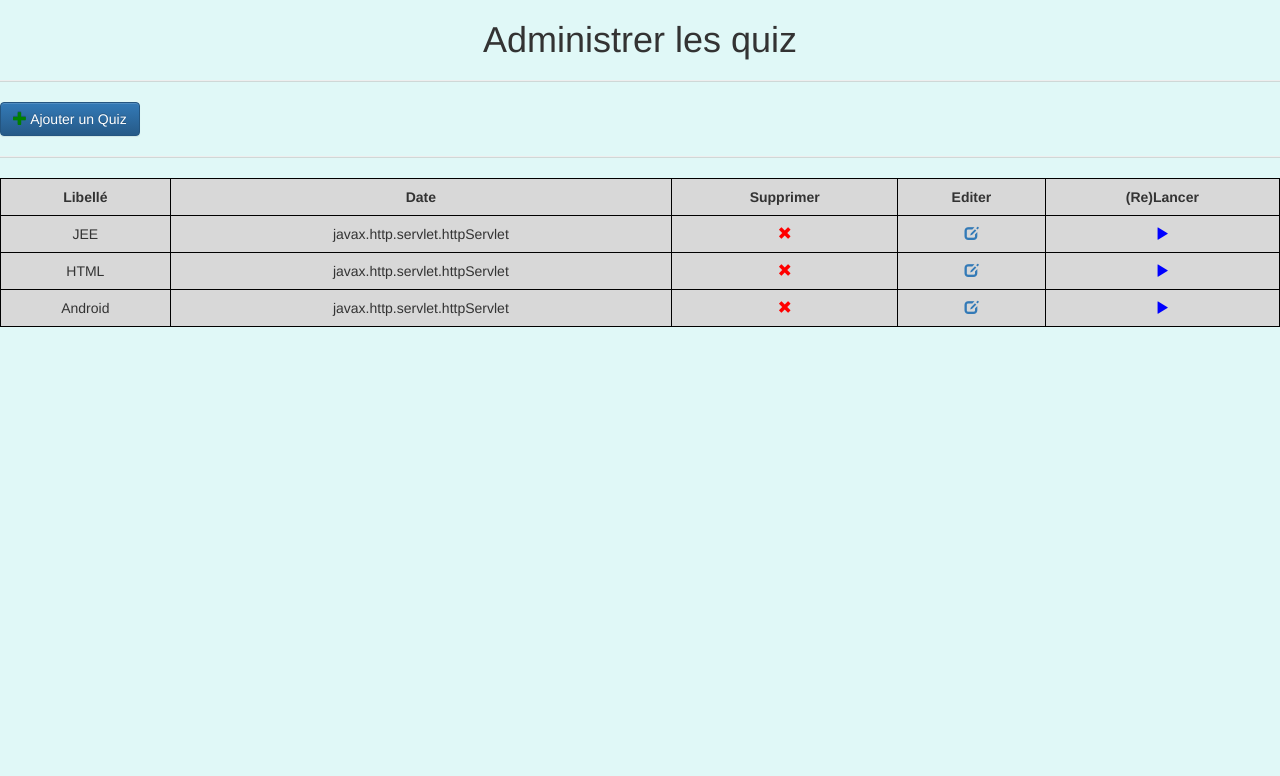
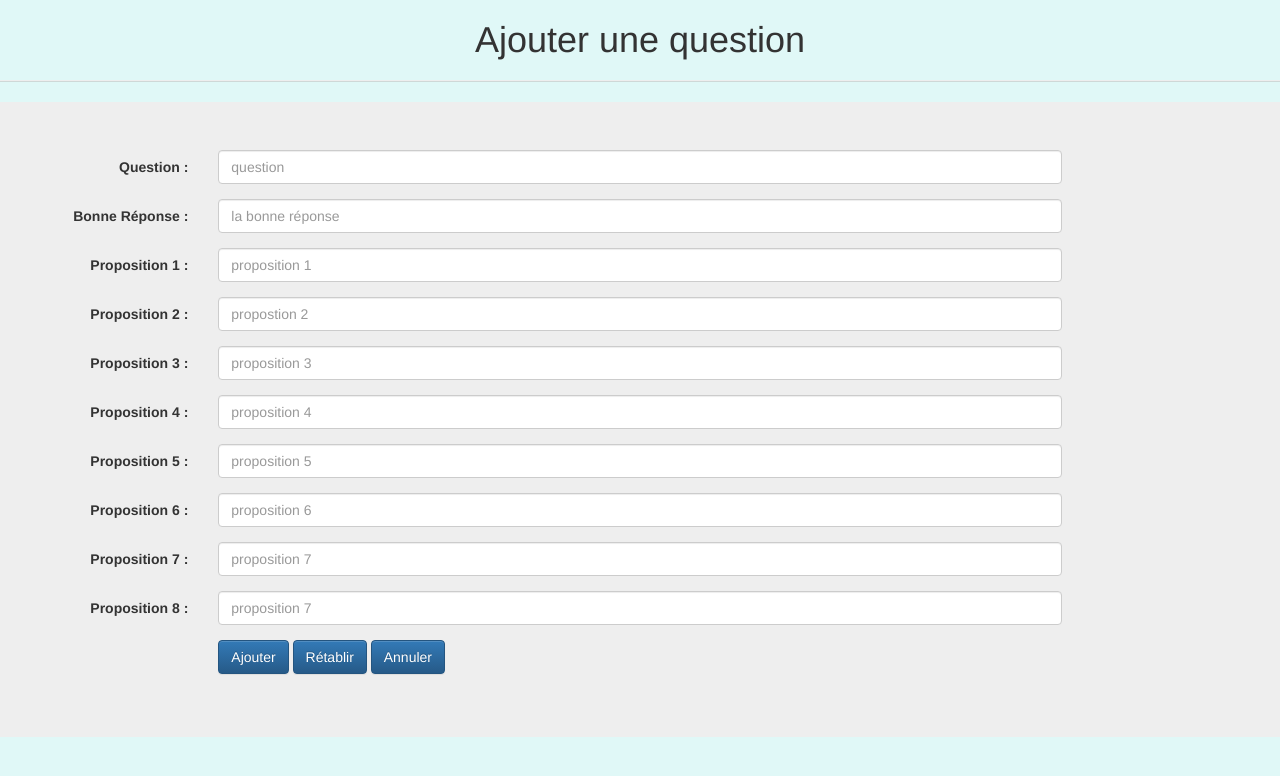
Before and after one commit to kgiroux/integrationproject, a Java web app: page /questionAdmin.jsp in a window 1280 px wide. Shown: the top 776 px of the page. Run offline with Tomcat 11, a stand-in JSP engine, Linux system fonts and the light colour scheme; some libraries are stand-ins or nearby versions.

Commit message:
PPage questionAdmin.jsp

```diff
--- a/WebContent/questionAdmin.jsp
+++ b/WebContent/questionAdmin.jsp
@@ -10,49 +10,85 @@
 <link href="Ressources/bootstrap/css/style.css" rel="stylesheet" type ="text/css">
 <link href="//maxcdn.bootstrapcdn.com/font-awesome/4.2.0/css/font-awesome.min.css" rel="stylesheet">
 <script src="https://ajax.googleapis.com/ajax/libs/jquery/1.11.3/jquery.min.js"></script>
-<script src="http://maxcdn.bootstrapcdn.com/bootstrap/3.3.5/js/bootstrap.min.js"></script>
+<script src="Ressources/bootstrap/js/bootstrap.min.js"></script>
 </head>
 <body>
-	<h1>Administrer les quiz</h1>
+	<h1>Ajouter une question</h1>
 	<hr>
-	<button class="btn btn-primary"><span class ="glyphicon glyphicon-plus"> </span> Ajouter un Quiz</button>
-	<hr>
- <table class="table table-bordered table-hover ">
-    <thead>
-      <tr style="background-color:#D8D8D8;">
- 	<th>Libellé</th>
- 	<th>Date</th>
- 	<th>Supprimer</th>
- 	<th>Editer</th>
- 	<th>(Re)Lancer</th>
-      </tr>
-
-    </thead>
-    <tbody>
-    <tr>
-        <td>JEE</td>
-        <td>javax.http.servlet.httpServlet</td>
-        <td><a href="#"><span class="glyphicon glyphicon-remove"></span></a></td>
-        <td><a href="#"><span class="glyphicon glyphicon-edit"></span></a></td>
-		<td><a href="#"><span class="glyphicon glyphicon-play"></span></a></td>
-      </tr>
-	 <tr>
-        <td>HTML</td>
-		<td>javax.http.servlet.httpServlet</td>
-		<td><a href="#"><span class ="glyphicon glyphicon-remove"></span></a></td>
-		<td><a href="#"><span class ="glyphicon glyphicon-edit"></span></a></td>
-		<td><a href="#"><span class ="glyphicon glyphicon-play"></span></a></td>
-      </tr>
-      <tr>
-        <td>Android</td>
-		<td>javax.http.servlet.httpServlet</td>
-		<td><a href="#"><span class ="glyphicon glyphicon-remove"></span></a></td>
-		<td><a href="#"><span class ="glyphicon glyphicon-edit"></span></a></td>
-		<td><a href="#"><span class ="glyphicon glyphicon-play"></span></a></td>
-      </tr>
-    </tbody>
-  </table>
-
+	<div class="jumbotron jumboqA">
+		<form class="form-horizontal" method="post" action="/EnregistrerQuestion">
+			<fieldset>
+				<div class="form-group">
+				  <label class="col-md-2 control-label" for="libelleQuestion">Question : </label>
+				  <div class="col-md-8">
+				  <input id="libelleQuestion" name="libelleQuestion" placeholder="question" class="form-control input-md" required="" type="text">
+				  </div>
+				</div>
+				<div class="form-group">
+				  <label class="col-md-2 control-label" for="bonneReponse">Bonne Réponse : </label>
+				  <div class="col-md-8">
+				  <input id="bonneReponse" name="bonneReponse" placeholder="la bonne réponse" class="form-control input-md" required="" type="text">
+				  </div>
+				</div>
+				<div class="form-group">
+				  <label class="col-md-2 control-label" for="p1">Proposition 1 : </label>
+				  <div class="col-md-8">
+				  <input id="p1" name="p1" placeholder="proposition 1" class="form-control input-md" required="" type="text">
+				  </div>
+				</div>
+				<div class="form-group">
+				  <label class="col-md-2 control-label" for="p2">Proposition 2 : </label>
+				  <div class="col-md-8">
+				  <input id="p2" name="p2" placeholder="propostion 2" class="form-control input-md" required="" type="text">
+				  </div>
+				</div>
+				<div class="form-group">
+				  <label class="col-md-2 control-label" for="p3">Proposition 3 : </label>
+				  <div class="col-md-8">
+				  <input id="p3" name="p3" placeholder="proposition 3" class="form-control input-md" required="" type="text">
+				  </div>
+				</div>
+				<div class="form-group">
+				  <label class="col-md-2 control-label" for="p4">Proposition 4 : </label>
+				  <div class="col-md-8">
+				  <input id="p4" name="p4" placeholder="proposition 4" class="form-control input-md" required="" type="text">
+				  </div>
+				</div>
+				<div class="form-group">
+				  <label class="col-md-2 control-label" for="p5">Proposition 5 : </label>
+				  <div class="col-md-8">
+				  <input id="p5" name="p5" placeholder="proposition 5" class="form-control input-md" required="" type="text">
+				  </div>
+				</div>
+				<div class="form-group">
+				  <label class="col-md-2 control-label" for="p6">Proposition 6 : </label>
+				  <div class="col-md-8">
+				  <input id="p6" name="p6" placeholder="proposition 6" class="form-control input-md" required="" type="text">
+				  </div>
+				</div>
+				<div class="form-group">
+				  <label class="col-md-2 control-label" for="p7">Proposition 7 : </label>
+				  <div class="col-md-8">
+				  <input id="p7" name="p7" placeholder="proposition 7" class="form-control input-md" required="" type="text">
+				  </div>
+				</div>
+				<div class="form-group">
+				  <label class="col-md-2 control-label" for="p7">Proposition 8 : </label>
+				  <div class="col-md-8">
+				  <input id="p7" name="p7" placeholder="proposition 7" class="form-control input-md" required="" type="text">
+				  </div>
+				</div>
+				<div class="form-group">
+				  <label class="col-md-2 control-label" for=""></label>
+				  <div class="col-md-6">
+				    <button type="submit" class="btn btn-primary">Ajouter</button>
+				    <button type="reset" class="btn btn-primary">Rétablir</button>
+				    <a href="/quiz/questionQuizAdmin.jsp"><button type="button" class="btn btn-primary">Annuler</button></a>
+				  </div>
+				</div>
+			</fieldset>
+		</form>
+	</div>
 
 </body>
 </html>
```
